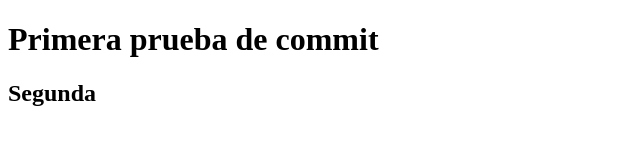
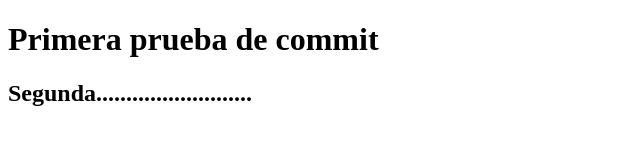
Before and after one commit to FaKevin/mysqlconect, a website: page index.html in a window 1280 px wide. Shown: the whole page, without its empty margins (0-640 px from the left). Drawn offline with Linux system fonts and the light colour scheme.

Commit message:
prueba....

```diff
--- a/index.html
+++ b/index.html
@@ -8,6 +8,6 @@
 </head>
 <body>
     <h1>Primera prueba de commit</h1>
-    <h2>Segunda </h2>
+    <h2>Segunda.......................... </h2>
 </body>
 </html>
```
